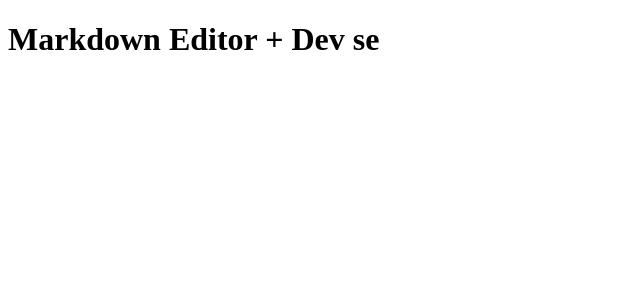
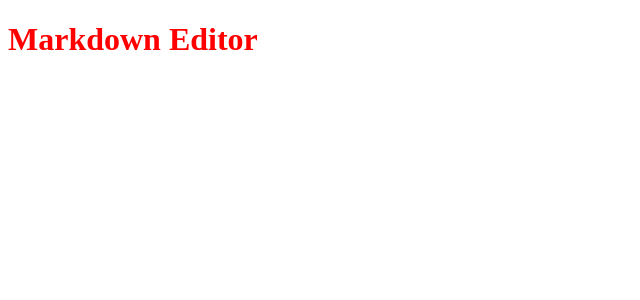
Before and after one commit to mae616/markdown-editor, a React app: page / in a window 1280 px wide. Shown: the top 300 px of the page, without its empty margins (0-640 px from the left). Built offline with nearby package versions, Linux system fonts and the light colour scheme.

Commit message:
styled-componentsの導入

```diff
--- a/package.json
+++ b/package.json
@@ -9,8 +9,10 @@
     "dependencies": {
         "@types/react": "^17.0.37",
         "@types/react-dom": "^17.0.11",
+        "@types/styled-components": "^5.1.17",
         "react": "^17.0.2",
         "react-dom": "^17.0.2",
+        "styled-components": "^5.3.3",
         "ts-loader": "^9.2.6",
         "typescript": "^4.5.2",
         "webpack": "^5.64.4",
--- a/src/index.tsx
+++ b/src/index.tsx
@@ -1,5 +1,10 @@
 import { render } from 'react-dom';
+import styled from 'styled-components';
 
-const Main = (<h1>Markdown Editor + Dev se</h1>);
+const Header = styled.h1`
+    color: red;
+`;
+
+const Main = (<Header>Markdown Editor</Header>);
 
 render(Main, document.getElementById('app'));
```
Also changed, not shown: 1 other file (tests, documents, lock files or other folders).
